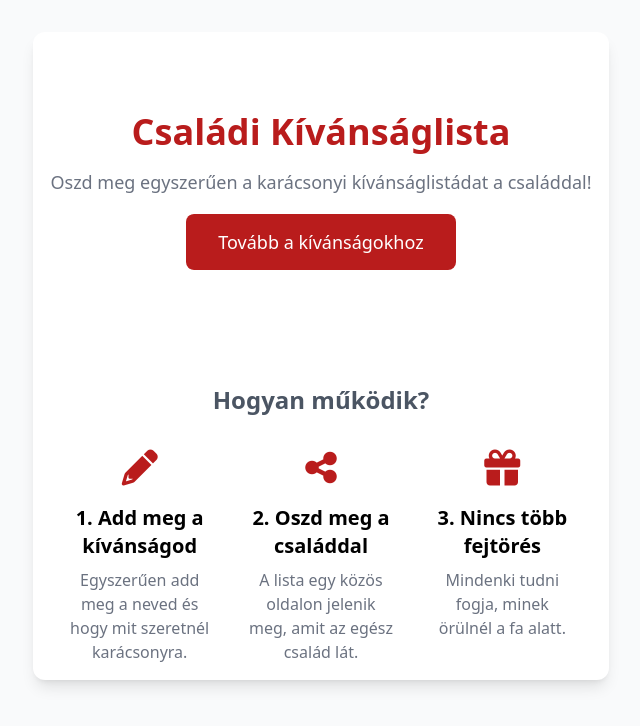
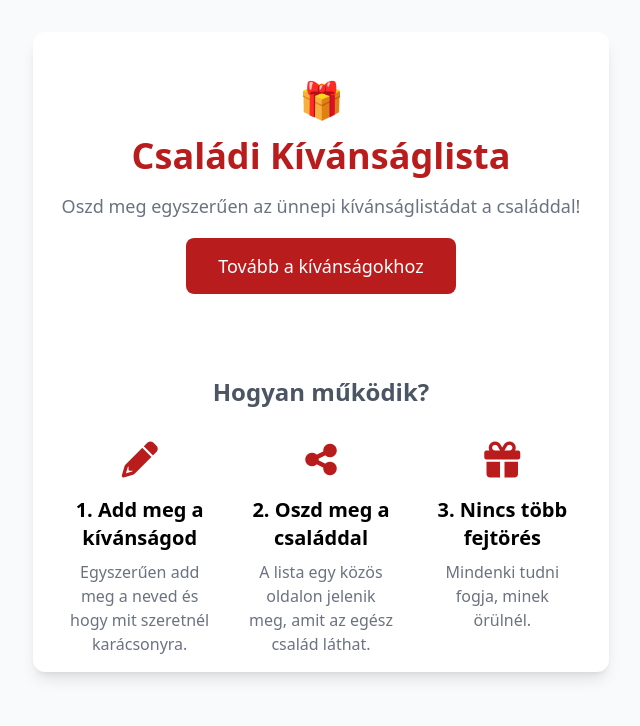
Before and after one commit to odavid87/wishlist, a PHP site: page / in a window 1280 px wide. Shown: the top 726 px of the page, without its empty margins (319-959 px from the left). Run offline with PHP 8.4, Linux system fonts and the light colour scheme; some libraries are stand-ins or nearby versions.

Commit message:
UI tweaks

```diff
--- a/app/index.php
+++ b/app/index.php
@@ -9,9 +9,10 @@
 </head>
 <body class="font-sans bg-gray-50 m-0 p-4 md:p-8">
 <div class="max-w-xl mx-auto bg-white rounded-xl shadow-lg p-4">
-    <section class="text-center py-16">
+    <section class="text-center py-8">
+        <h1 class="text-4xl font-bold mb-4 text-red-700">🎁</h1>
         <h1 class="text-4xl font-bold mb-4 text-red-700">Családi Kívánságlista</h1>
-        <p class="text-lg text-gray-500 mb-8">Oszd meg egyszerűen a karácsonyi kívánságlistádat a családdal!</p>
+        <p class="text-lg text-gray-500 mb-8">Oszd meg egyszerűen az ünnepi kívánságlistádat a családdal!</p>
         <a href="/wishlist.php" class="bg-red-700 text-white px-8 py-4 rounded-lg text-lg transition duration-200 hover:bg-red-800">Tovább a kívánságokhoz</a>
     </section>
 
@@ -26,12 +27,12 @@
             <div class="text-center flex-1">
                 <i class="fas fa-share-alt text-red-700 text-4xl mb-4"></i>
                 <h3 class="text-xl font-semibold mb-2">2. Oszd meg a családdal</h3>
-                <p class="text-gray-500">A lista egy közös oldalon jelenik meg, amit az egész család lát.</p>
+                <p class="text-gray-500">A lista egy közös oldalon jelenik meg, amit az egész család láthat.</p>
             </div>
             <div class="text-center flex-1">
                 <i class="fas fa-gift text-red-700 text-4xl mb-4"></i>
                 <h3 class="text-xl font-semibold mb-2">3. Nincs több fejtörés</h3>
-                <p class="text-gray-500">Mindenki tudni fogja, minek örülnél a fa alatt.</p>
+                <p class="text-gray-500">Mindenki tudni fogja, minek örülnél.</p>
             </div>
         </div>
     </section>
--- a/app/wishlist.php
+++ b/app/wishlist.php
@@ -44,7 +44,7 @@ $items = array_reverse(load_items());
 
     <div class="max-w-xl mx-auto bg-white rounded-xl shadow-lg p-6 m-2 text-center">
         <button id="showWishFormBtn" class="bg-red-700 text-white px-8 py-4 rounded-lg text-lg transition duration-200 hover:bg-red-800">
-            Van egy kívánságom!
+            Van egy kívánságom! 🎁
         </button>
 
         <div id="wishForm" class="hidden">
@@ -65,7 +65,7 @@ $items = array_reverse(load_items());
                 <?php foreach ($items as $item): ?>
                     <li class="bg-gray-50 m-1 p-2 rounded-lg">
                         <div class="flex flex-col">
-                            <strong class="text-base"><?= $item['who'] ?></strong>
+                            <strong class="text-base">⭐<?= $item['who'] ?>⭐ kívánsága</strong>
                             <span class="text-sm"><?= nl2br($item['wish']) ?></span>
                         </div>
                         <div class="flex gap-4 justify-end mt-2">
```
